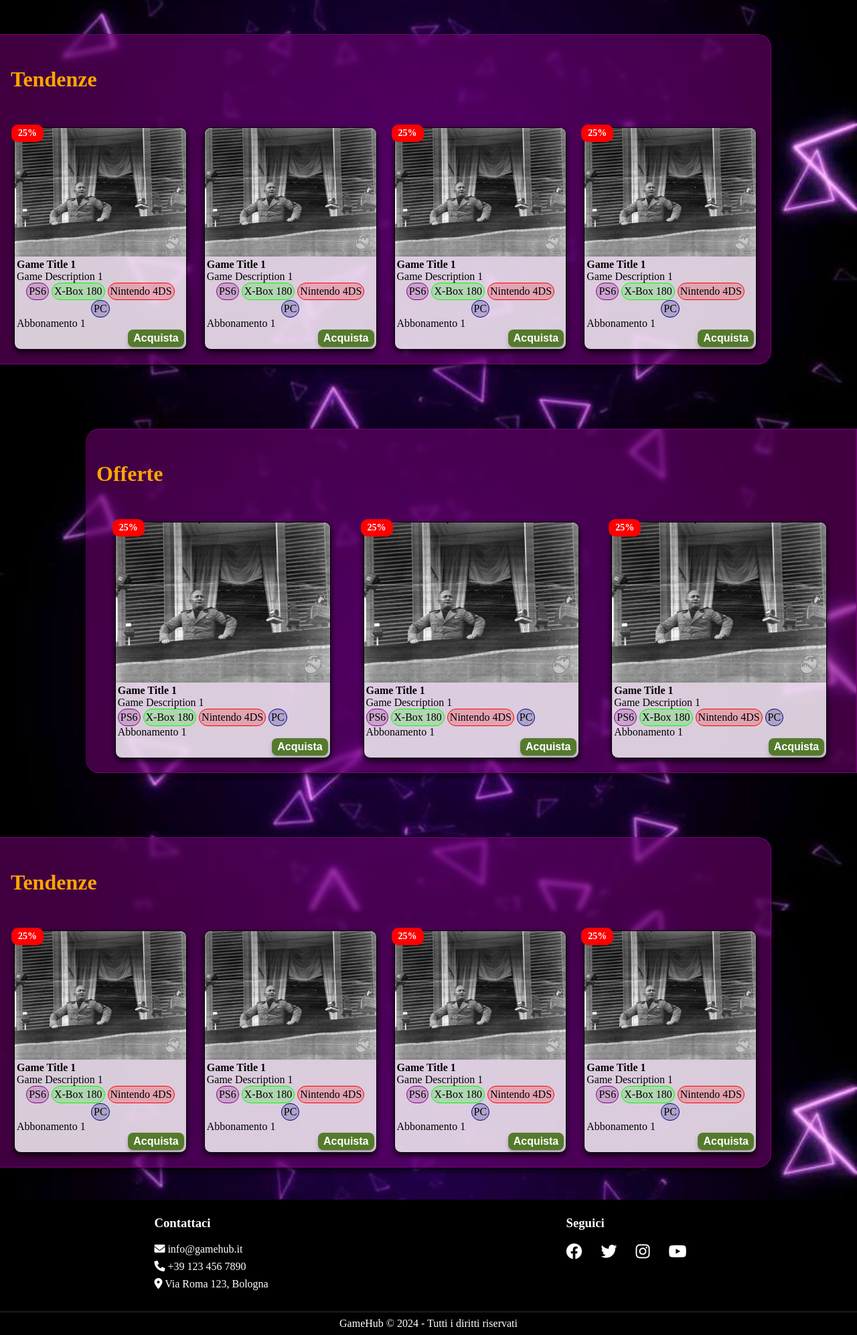
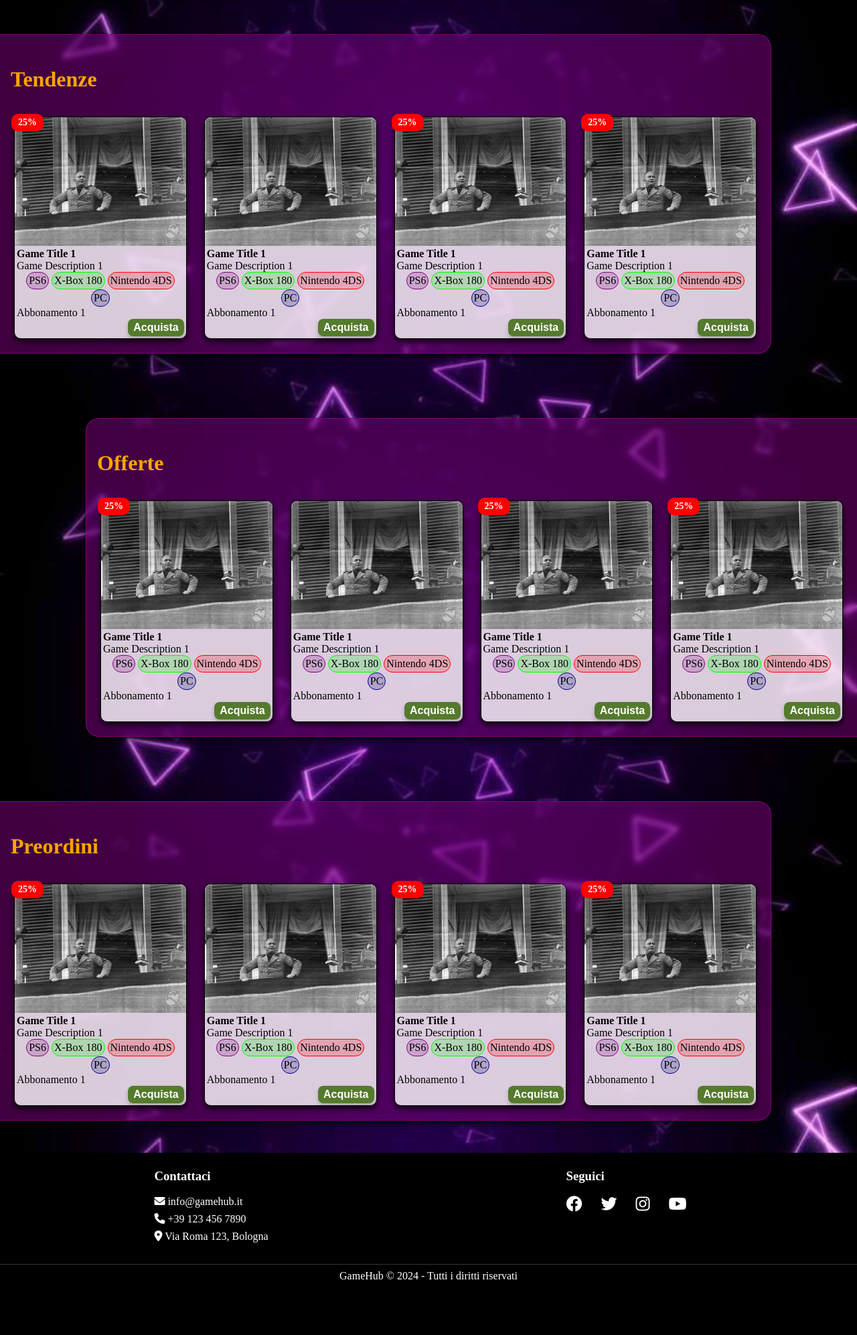
Before and after one commit to MatteoSquarz/GameHub, a PHP site: page /catalogo.html in a window 1280 px wide. Shown: the part 193-2186 px from the top of the page at 67% size. After the commit the page ends 2103 px from the top, so only its background shows below. Run offline with PHP 8.4, Linux system fonts and the light colour scheme.

Commit message:
cambiato logica section e card-container

```diff
--- a/catalogo.html
+++ b/catalogo.html
@@ -44,8 +44,9 @@
             </div>
 
             <!-- Sections -->
-            <section class="game-section left-section" id="sezione-tendenze">
+            <section class="game-section left-section">
                 <h2 class="section-title">Tendenze</h2>
+                <div class="card-container">
                     <!------------------------------------->
                     <div class="game-card" href="#GamePage">
                         <img class="game-card-image" src="assets/placeholder.jpeg">
@@ -114,66 +115,12 @@
                         <p class="discount-percentage">25%</p>
                     </div>
                     <!------------------------------------->
+                </div>
             </section>
 
-            <section class="game-section right-section" id="sezione-Offerte">
+            <section class="game-section right-section">
                 <h2 class="section-title">Offerte</h2>
-                    <!------------------------------------->
-                    <div class="game-card" href="#GamePage">
-                        <img class="game-card-image" src="assets/placeholder.jpeg">
-                        <div class="game-info">
-                            <p class="game-title">Game Title 1</p>
-                            <p class="game-description">Game Description 1</p>
-                            <ul class="game-systems">
-                                <li class="ps-tag">PS6</li>
-                                <li class="xb-tag">X-Box 180</li>
-                                <li class="nintendo-tag">Nintendo 4DS</li>
-                                <li class="pc-tag">PC</li>
-                            </ul>
-                            <p class="game-subscription">Abbonamento 1</p>
-                            <button class="game-purchase-button">Acquista</button>
-                        </div>
-                        <p class="discount-percentage">25%</p>
-                    </div>
-                    <!------------------------------------->
-                    <div class="game-card" href="#GamePage">
-                        <img class="game-card-image" src="assets/placeholder.jpeg">
-                        <div class="game-info">
-                            <p class="game-title">Game Title 1</p>
-                            <p class="game-description">Game Description 1</p>
-                            <ul class="game-systems">
-                                <li class="ps-tag">PS6</li>
-                                <li class="xb-tag">X-Box 180</li>
-                                <li class="nintendo-tag">Nintendo 4DS</li>
-                                <li class="pc-tag">PC</li>
-                            </ul>
-                            <p class="game-subscription">Abbonamento 1</p>
-                            <button class="game-purchase-button">Acquista</button>
-                        </div>
-                        <p class="discount-percentage">25%</p>
-                    </div>
-                    <!------------------------------------->
-                    <div class="game-card" href="#GamePage">
-                        <img class="game-card-image" src="assets/placeholder.jpeg">
-                        <div class="game-info">
-                            <p class="game-title">Game Title 1</p>
-                            <p class="game-description">Game Description 1</p>
-                            <ul class="game-systems">
-                                <li class="ps-tag">PS6</li>
-                                <li class="xb-tag">X-Box 180</li>
-                                <li class="nintendo-tag">Nintendo 4DS</li>
-                                <li class="pc-tag">PC</li>
-                            </ul>
-                            <p class="game-subscription">Abbonamento 1</p>
-                            <button class="game-purchase-button">Acquista</button>
-                        </div>
-                        <p class="discount-percentage">25%</p>
-                    </div>
-                    <!------------------------------------->
-            </section>
-
-            <section class="game-section left-section" id="sezione-preordini">
-                <h2 class="section-title">Tendenze</h2>
+                <div class="card-container">
                     <!------------------------------------->
                     <div class="game-card" href="#GamePage">
                         <img class="game-card-image" src="assets/placeholder.jpeg">
@@ -242,6 +189,81 @@
                         <p class="discount-percentage">25%</p>
                     </div>
                     <!------------------------------------->
+                </div>
+            </section>
+
+            <section class="game-section left-section">
+                <h2 class="section-title">Preordini</h2>
+                <div class="card-container">
+                    <!------------------------------------->
+                    <div class="game-card" href="#GamePage">
+                        <img class="game-card-image" src="assets/placeholder.jpeg">
+                        <div class="game-info">
+                            <p class="game-title">Game Title 1</p>
+                            <p class="game-description">Game Description 1</p>
+                            <ul class="game-systems">
+                                <li class="ps-tag">PS6</li>
+                                <li class="xb-tag">X-Box 180</li>
+                                <li class="nintendo-tag">Nintendo 4DS</li>
+                                <li class="pc-tag">PC</li>
+                            </ul>
+                            <p class="game-subscription">Abbonamento 1</p>
+                            <button class="game-purchase-button">Acquista</button>
+                        </div>
+                        <p class="discount-percentage">25%</p>
+                    </div>
+                    <!------------------------------------->
+                    <div class="game-card" href="#GamePage">
+                        <img class="game-card-image" src="assets/placeholder.jpeg">
+                        <div class="game-info">
+                            <p class="game-title">Game Title 1</p>
+                            <p class="game-description">Game Description 1</p>
+                            <ul class="game-systems">
+                                <li class="ps-tag">PS6</li>
+                                <li class="xb-tag">X-Box 180</li>
+                                <li class="nintendo-tag">Nintendo 4DS</li>
+                                <li class="pc-tag">PC</li>
+                            </ul>
+                            <p class="game-subscription">Abbonamento 1</p>
+                            <button class="game-purchase-button">Acquista</button>
+                        </div>
+                    </div>
+                    <!------------------------------------->
+                    <div class="game-card" href="#GamePage">
+                        <img class="game-card-image" src="assets/placeholder.jpeg">
+                        <div class="game-info">
+                            <p class="game-title">Game Title 1</p>
+                            <p class="game-description">Game Description 1</p>
+                            <ul class="game-systems">
+                                <li class="ps-tag">PS6</li>
+                                <li class="xb-tag">X-Box 180</li>
+                                <li class="nintendo-tag">Nintendo 4DS</li>
+                                <li class="pc-tag">PC</li>
+                            </ul>
+                            <p class="game-subscription">Abbonamento 1</p>
+                            <button class="game-purchase-button">Acquista</button>
+                        </div>
+                        <p class="discount-percentage">25%</p>
+                    </div>
+                    <!------------------------------------->
+                    <div class="game-card" href="#GamePage">
+                        <img class="game-card-image" src="assets/placeholder.jpeg">
+                        <div class="game-info">
+                            <p class="game-title">Game Title 1</p>
+                            <p class="game-description">Game Description 1</p>
+                            <ul class="game-systems">
+                                <li class="ps-tag">PS6</li>
+                                <li class="xb-tag">X-Box 180</li>
+                                <li class="nintendo-tag">Nintendo 4DS</li>
+                                <li class="pc-tag">PC</li>
+                            </ul>
+                            <p class="game-subscription">Abbonamento 1</p>
+                            <button class="game-purchase-button">Acquista</button>
+                        </div>
+                        <p class="discount-percentage">25%</p>
+                    </div>
+                    <!------------------------------------->
+                </div>
             </section>
 
         </main>
--- a/style.css
+++ b/style.css
@@ -369,28 +369,12 @@
 
 /* Sections */
 .game-section{
-    display: flex;
-    flex-direction: row;
-    flex-wrap: wrap;
-    gap: 1em;
 
-    justify-content: space-evenly;
 
     background-color: var(--homeboxcolor);
     padding: 1em;
     border: #000 solid 1px;
     box-shadow: 0 4px 8px rgba(0, 0, 0, 0.8);
-}
-
-
-
-/* Section Title */
-.section-title {
-    font-size:xx-large;
-    color:orange;
-    flex: 1 1 100%; /* Grow, shrink, and take up 100% of the container width */
-    align-self: flex-start; /* Align to the top of the container */
-    margin: 1em 0; /* Adjust margin as needed */
 }
 
 .left-section{
@@ -403,6 +387,23 @@
     border-top-left-radius: 20px;
     border-bottom-left-radius: 20px;
     margin: 3em 0 3em 10%;
+}
+
+/* Section Title */
+.section-title {
+    font-size:xx-large;
+    color:orange;
+    margin: 1em 0;  /* Adjust margin as needed */
+}
+
+/* Cards container */
+.card-container {
+    display: flex;
+    flex-direction: row;
+    flex-wrap: wrap;
+    gap: 1em;
+
+    justify-content: space-evenly;
 }
 
 /* Game cards */
@@ -525,22 +526,18 @@
 .game-section {
     background-color: rgba(128, 0, 128, 0.5);
     border: 1px solid purple;
-    border-left: none;
     backdrop-filter: blur(3px);
 }
 
+.left-section {
+    border-left: none;
+}
+
+.right-section {
+    border-right: none;
+}
+
 @media (max-width: 480px) {
-    .game-section {
-        /*all: unset;
-        background-color: rgba(128, 0, 128, 0.5);
-        border: 1px solid purple;*/
-        flex-wrap: nowrap;
-
-        display: flex;
-        gap: 20px;
-        overflow-x: scroll;
-        scroll-snap-type: x mandatory;
-    }
 
     .left-section {
         border-radius: 20px;
@@ -552,6 +549,15 @@
         margin: 1em;
     }
 
+    .card-container {
+        flex-wrap: nowrap;
+
+        display: flex;
+        gap: 20px;
+        overflow-x: scroll;
+        scroll-snap-type: x mandatory;
+    }
+
     .game-card {
         scroll-snap-align: center;
         box-sizing: border-box;
```
